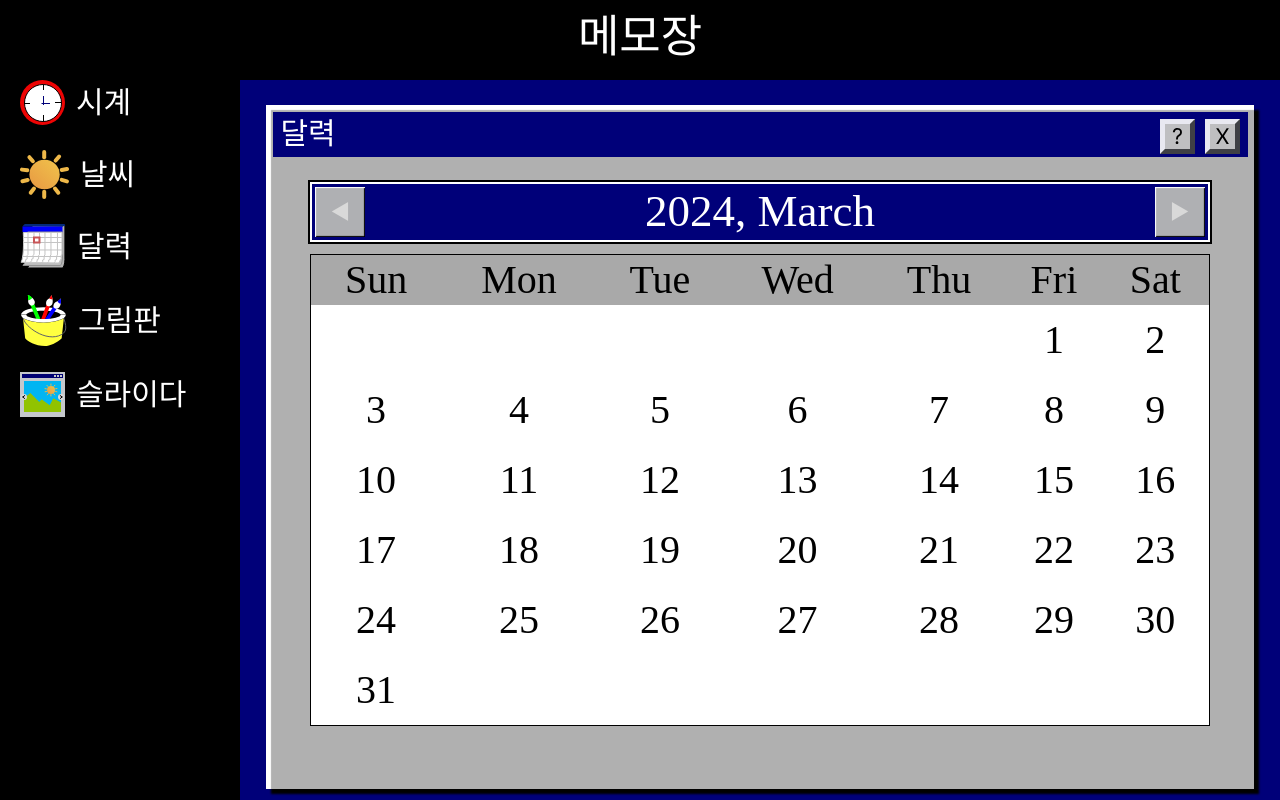
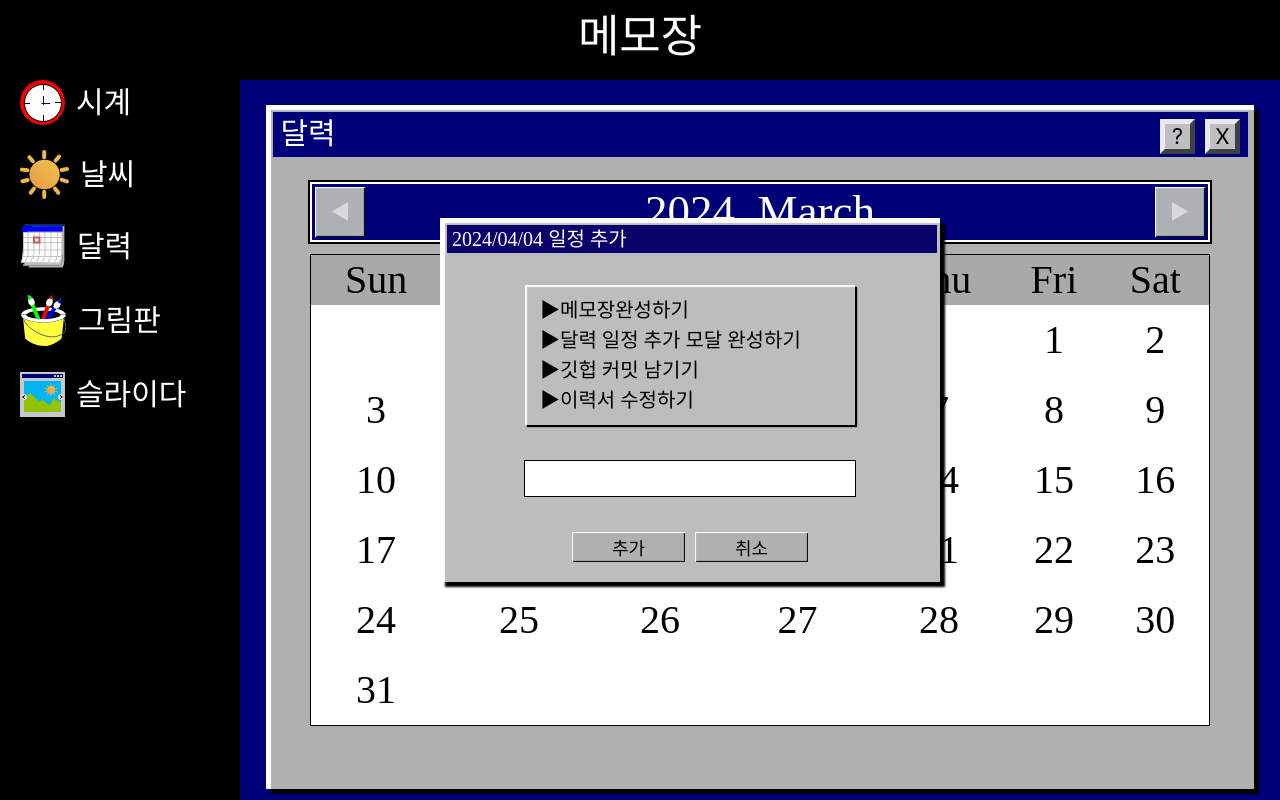
Before and after one commit to doong2imdang/youngs-bakery-RO, a React (Create React App) app in the folder memo/: page /calendar in a window 1280 px wide. Built offline with nearby package versions, Linux system fonts and the light colour scheme; a web font is replaced by a local one.

Commit message:
Design: ScheduleModal 골격 완성

```diff
--- a/memo/src/components/ScheduleModal.jsx
+++ b/memo/src/components/ScheduleModal.jsx
@@ -1,9 +1,101 @@
 import React from "react";
+import styled from "styled-components";
 
 export default function ScheduleModal() {
   return (
-    <>
-      <div>ScheduleModal</div>
-    </>
+    <AddSchedule>
+      <strong>
+        <span>2024/04/04</span> 일정 추가
+      </strong>
+      <AddedContent>
+        <AddedBox>
+          <p>
+            ▶<span>메모장완성하기</span>
+          </p>
+          <p>
+            ▶<span>달력 일정 추가 모달 완성하기</span>
+          </p>
+          <p>
+            ▶<span>깃헙 커밋 남기기</span>
+          </p>
+          <p>
+            ▶<span>이력서 수정하기</span>
+          </p>
+        </AddedBox>
+        <ScheduleInput type="text" />
+        <AddCancelBtns>
+          <button type="button">추가</button>
+          <button type="button">취소</button>
+        </AddCancelBtns>
+      </AddedContent>
+    </AddSchedule>
   );
 }
+
+const AddSchedule = styled.div`
+  position: absolute;
+  background-color: #bdbdbd;
+  width: 500px;
+  min-height: 250px;
+  top: 50%;
+  left: 50%;
+  transform: translate(-40%, -50%);
+  box-shadow: inset 5px 5px 1px white, 5px 5px 2px black;
+  z-index: 1000;
+  /* display: none; */
+
+  strong {
+    display: block;
+    height: 28px;
+    font-size: 20px;
+    line-height: 28px;
+    color: white;
+    background-color: #0b026b;
+    padding-left: 5px;
+    margin: 7px 3px 7px 7px;
+  }
+`;
+
+const AddedContent = styled.div`
+  display: flex;
+  align-items: center;
+  flex-direction: column;
+  justify-content: center;
+`;
+
+const AddedBox = styled.div`
+  width: 300px;
+  font-size: 20px;
+  box-shadow: inset 2px 2px 1px white, 2px 2px 1px black;
+  padding: 10px 15px;
+  line-height: 30px;
+  margin: 25px 0 0 0;
+  /* display: none; */
+
+  spna {
+    padding-left: 4px;
+  }
+`;
+
+const ScheduleInput = styled.input`
+  width: 320px;
+  height: 25px;
+  background-color: white;
+  margin: 35px 0;
+  outline: none;
+  border: 1px solid black;
+  padding: 5px;
+  font-size: 18px;
+`;
+
+const AddCancelBtns = styled.div`
+  display: flex;
+  gap: 10px;
+  padding-bottom: 20px;
+
+  button {
+    width: 113px;
+    height: 30px;
+    font-size: 18px;
+  }
+`;
--- a/memo/src/pages/Calendar.jsx
+++ b/memo/src/pages/Calendar.jsx
@@ -1,5 +1,6 @@
 import React, { useState } from "react";
 import styled from "styled-components";
+import ScheduleModal from "../components/ScheduleModal";
 
 export default function Calendar() {
   const [currentDate, setCurrentDate] = useState(new Date());
@@ -68,6 +69,7 @@ export default function Calendar() {
 
   return (
     <>
+      <ScheduleModal />
       <YearAndMonth>
         <button type="button" onClick={getPreviousMonth}>
           ◀
```
